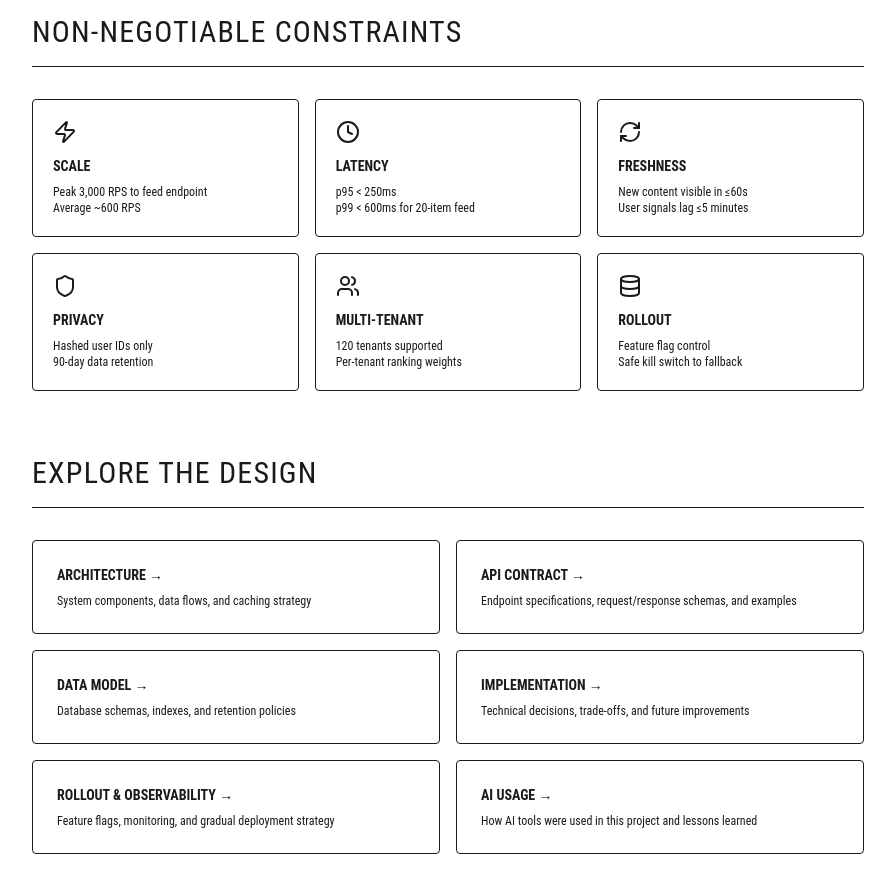
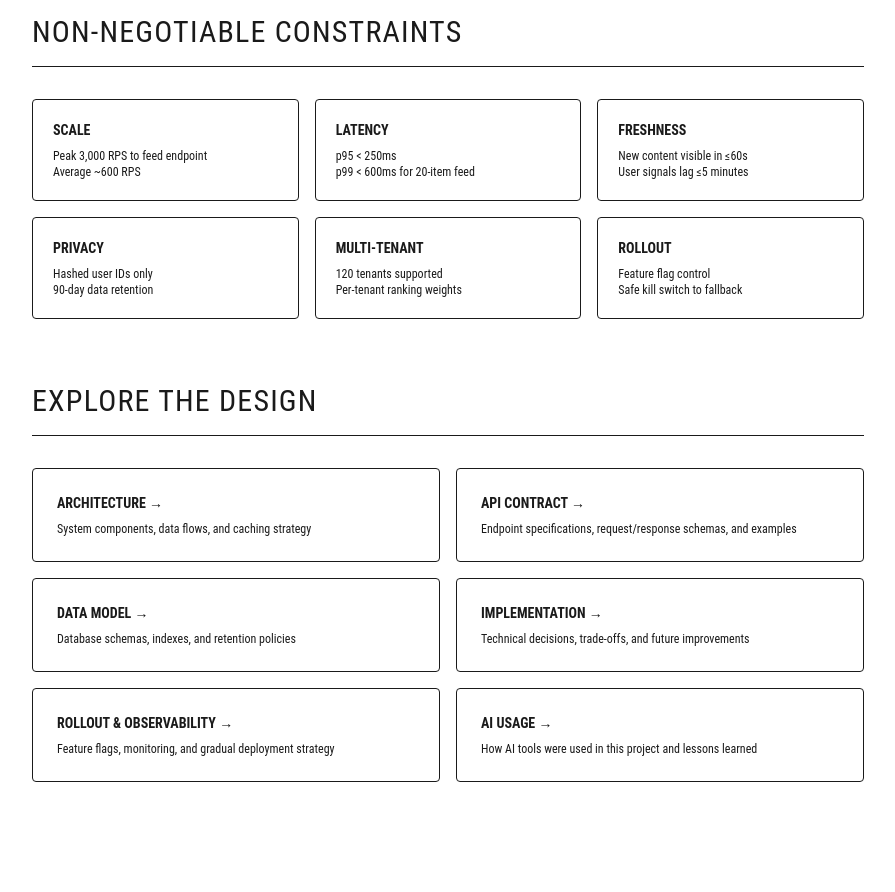
Before and after one commit to diegoNazare/storypilot-task, a Next.js app in the folder docs-site/: page / in a window 1280 px wide. Shown: the part 802-1694 px from the top of the page, without its empty margins (320-1215 px from the left). After the commit the page ends 1648 px from the top, so only its background shows below. Built offline with nearby package versions, Linux system fonts and the light colour scheme.

Commit message:
Remove icons from Non-Negotiable Constraints section
- Remove Lucide icon imports (Zap, Shield, Users, Clock, RefreshCw, Database)
- Keep only ArrowRight icon for buttons
- Cleaner, more minimal design
- Text-only constraint cards

```diff
--- a/docs-site/app/page.tsx
+++ b/docs-site/app/page.tsx
@@ -1,5 +1,5 @@
 import Link from "next/link";
-import { ArrowRight, Zap, Shield, Users, Clock, RefreshCw, Database } from "lucide-react";
+import { ArrowRight } from "lucide-react";
 
 export default function Home() {
   return (
@@ -69,7 +69,6 @@ export default function Home() {
           </h2>
           <div className="grid md:grid-cols-2 lg:grid-cols-3 gap-4">
             <div className="border border-mist p-5 rounded">
-              <Zap className="mb-3 text-ink" size={24} />
               <h3 className="font-body font-bold text-sm uppercase mb-2">Scale</h3>
               <p className="font-body text-xs text-silver">
                 Peak 3,000 RPS to feed endpoint
@@ -80,7 +79,6 @@ export default function Home() {
             </div>
 
             <div className="border border-mist p-5 rounded">
-              <Clock className="mb-3 text-ink" size={24} />
               <h3 className="font-body font-bold text-sm uppercase mb-2">Latency</h3>
               <p className="font-body text-xs text-silver">
                 p95 &lt; 250ms
@@ -91,7 +89,6 @@ export default function Home() {
             </div>
 
             <div className="border border-mist p-5 rounded">
-              <RefreshCw className="mb-3 text-ink" size={24} />
               <h3 className="font-body font-bold text-sm uppercase mb-2">Freshness</h3>
               <p className="font-body text-xs text-silver">
                 New content visible in ≤60s
@@ -102,7 +99,6 @@ export default function Home() {
             </div>
 
             <div className="border border-mist p-5 rounded">
-              <Shield className="mb-3 text-ink" size={24} />
               <h3 className="font-body font-bold text-sm uppercase mb-2">Privacy</h3>
               <p className="font-body text-xs text-silver">
                 Hashed user IDs only
@@ -113,7 +109,6 @@ export default function Home() {
             </div>
 
             <div className="border border-mist p-5 rounded">
-              <Users className="mb-3 text-ink" size={24} />
               <h3 className="font-body font-bold text-sm uppercase mb-2">Multi-Tenant</h3>
               <p className="font-body text-xs text-silver">
                 120 tenants supported
@@ -124,7 +119,6 @@ export default function Home() {
             </div>
 
             <div className="border border-mist p-5 rounded">
-              <Database className="mb-3 text-ink" size={24} />
               <h3 className="font-body font-bold text-sm uppercase mb-2">Rollout</h3>
               <p className="font-body text-xs text-silver">
                 Feature flag control
```
